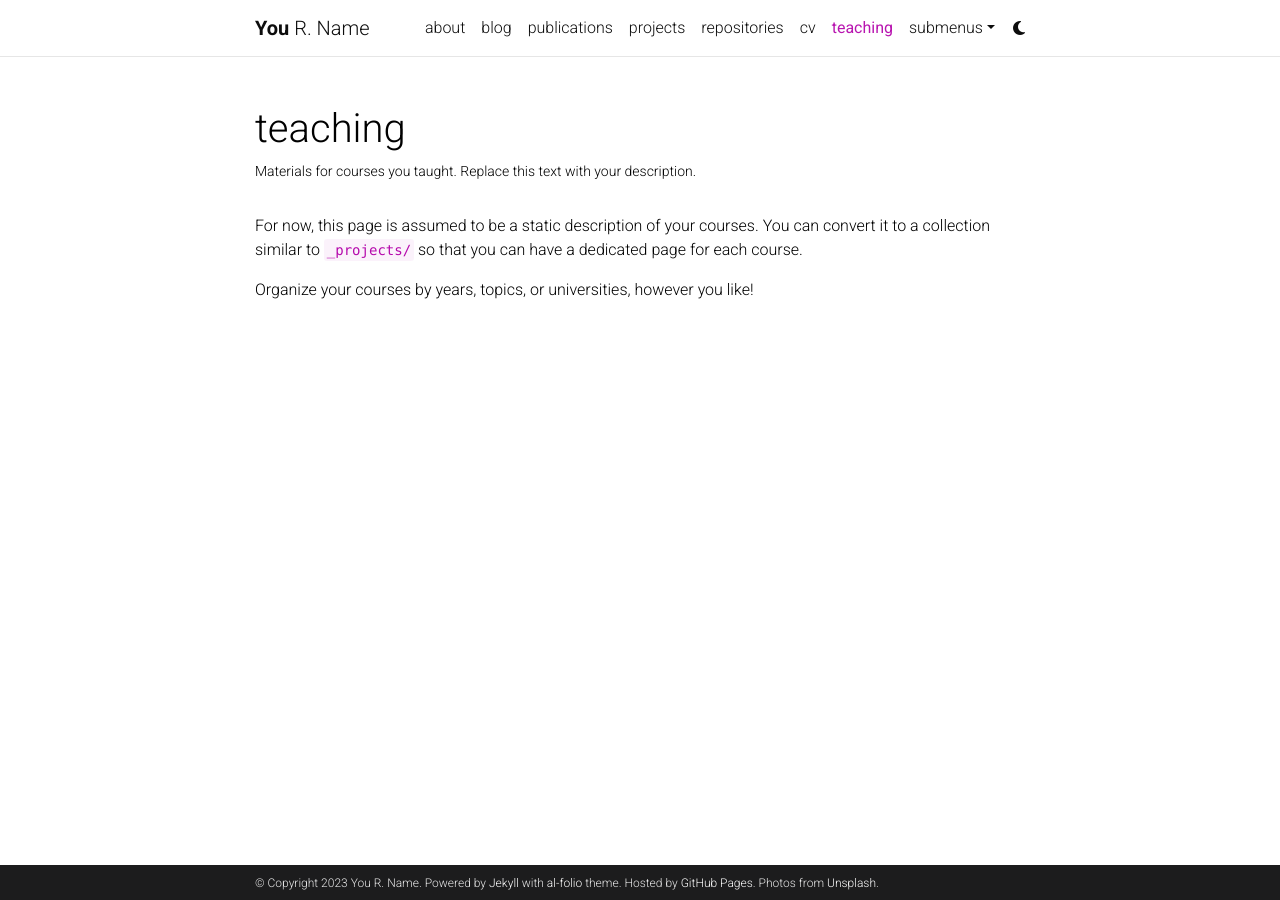
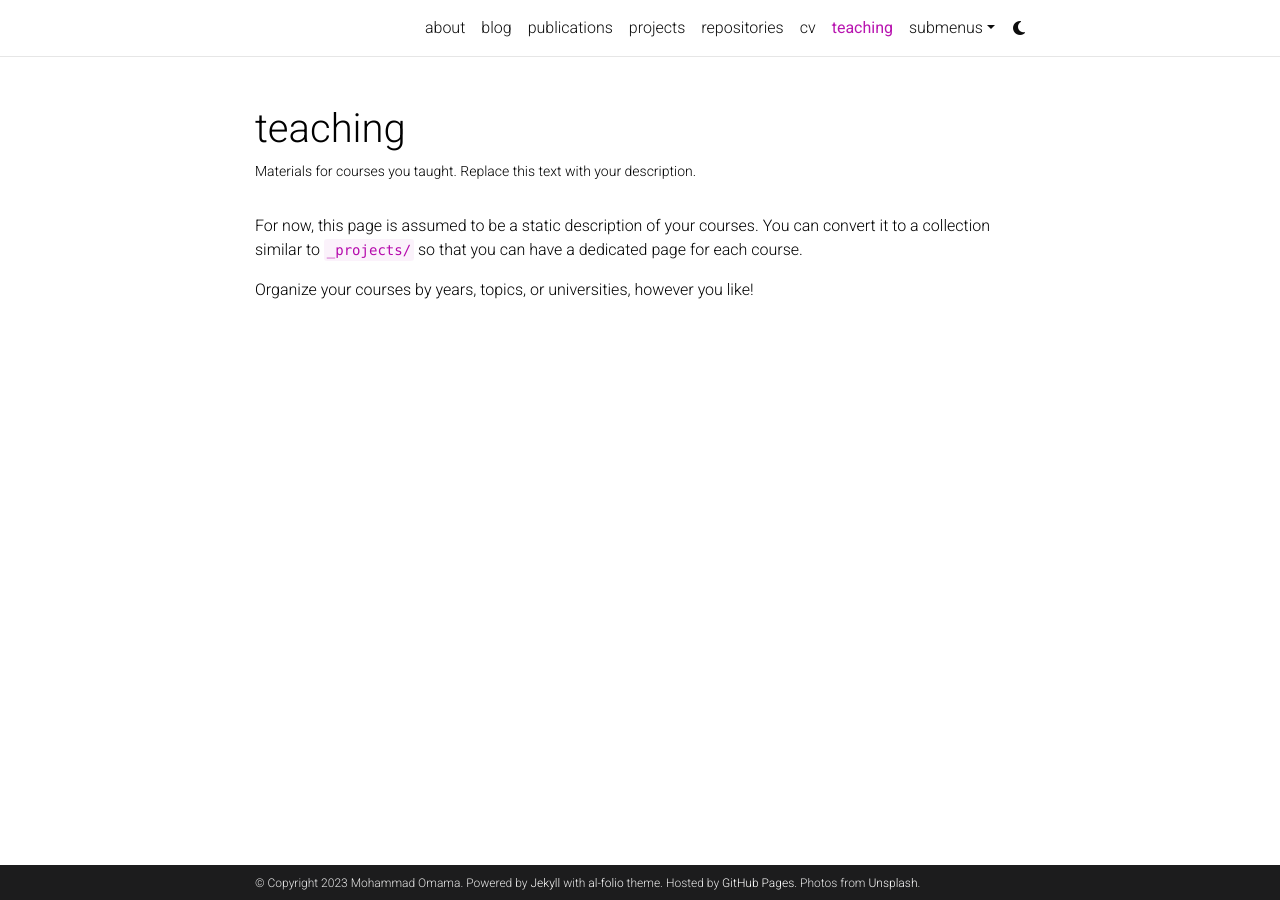
Before and after one commit to mohdomama/mohdomama.github.io, a Jekyll site: the page built from _pages/teaching.md, in a window 1280 px wide. Built offline with Jekyll 4.4.1, drawn with Linux system fonts in a browser that asks for light colours; comment, search, counter and statistics services are not loaded; a style sheet for code colours, icons or effects is not loaded.

Commit message:
chore: changes in _config

```diff
--- a/_config.yml
+++ b/_config.yml
@@ -2,11 +2,11 @@
 # Site settings
 # -----------------------------------------------------------------------------
 
-title: blank # the website title (if blank, full name will be used instead)
-first_name: You
-middle_name: R.
-last_name: Name
-email: you@example.com
+title: # the website title (if blank, full name will be used instead)
+first_name: Mohammad
+middle_name:
+last_name: Omama
+email: mohd.omama@utexas.edu
 description: > # the ">" symbol means to ignore newlines until "footer_text:"
   A simple, whitespace theme for academics. Based on [*folio](https://github.com/bogoli/-folio) design.
 footer_text: >
@@ -18,8 +18,8 @@
 lang: en # the language of your site (for example: en, fr, cn, ru, etc.)
 icon: ⚛️  # the emoji used as the favicon (alternatively, provide image name in /assets/img/)
 
-url: https://alshedivat.github.io # the base hostname & protocol for your site
-baseurl: /al-folio # the subpath of your site, e.g. /blog/
+url: https://mohdomama.github.io # the base hostname & protocol for your site
+baseurl:  # the subpath of your site, e.g. /blog/
 last_updated: false # set to true if you want to display last updated in the footer
 impressum_path:  # set to path to include impressum link in the footer, use the same path as permalink in a page, helps to conform with EU GDPR
 
```
